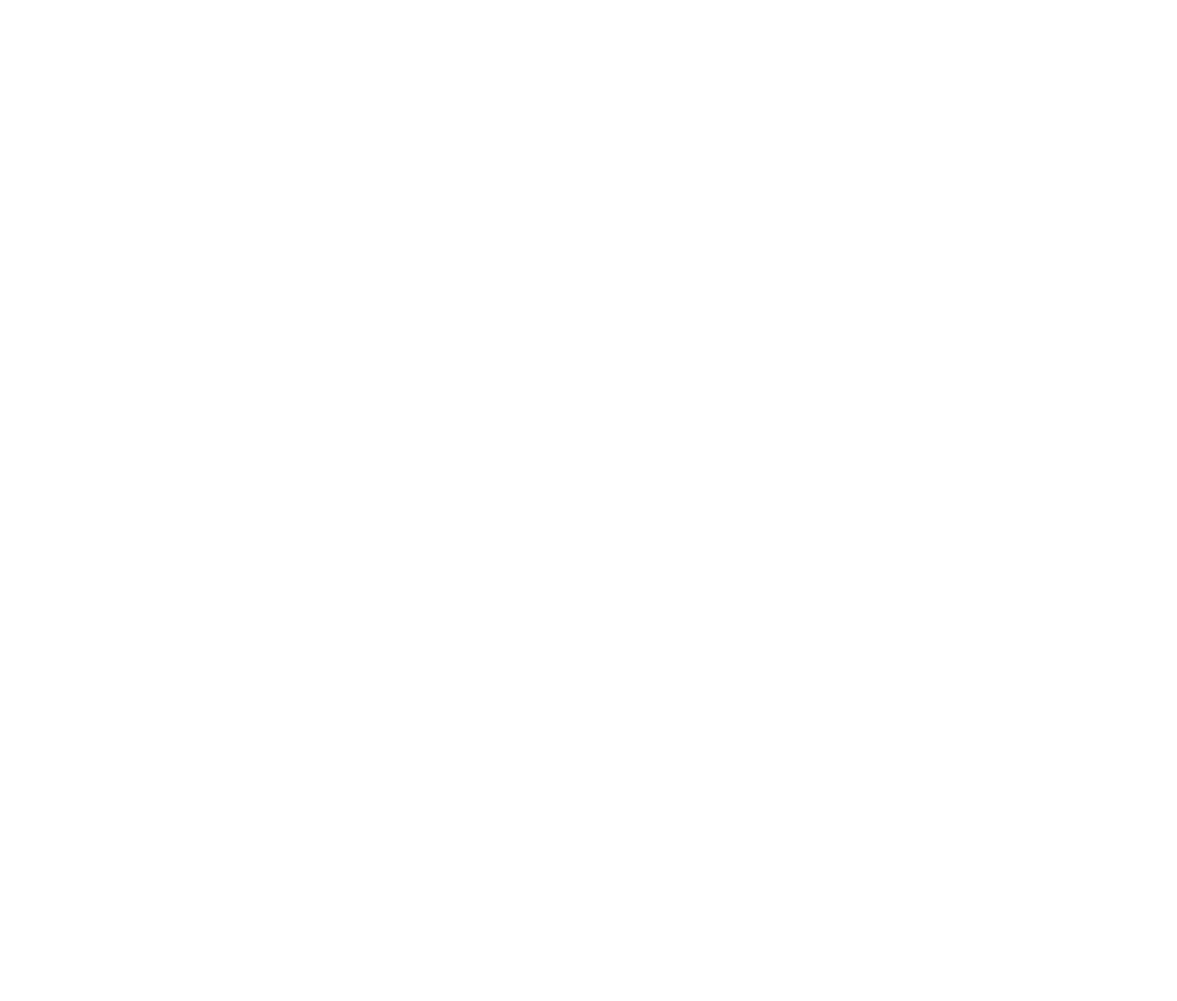
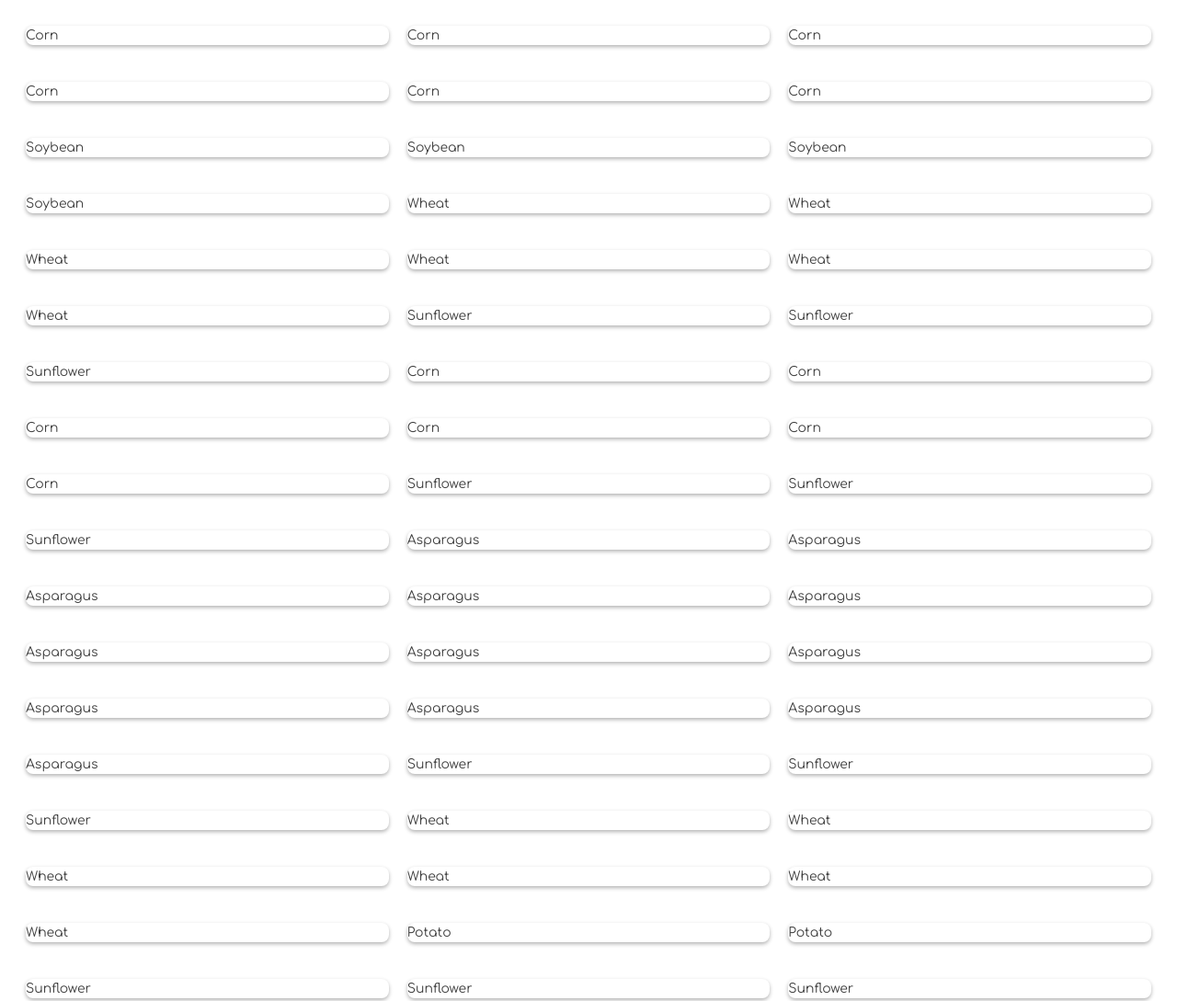
Before and after one commit to NSS-Day-Cohort-71/modern-farm-lazor-sharks, a website with bundled scripts: page src/index.html in a window 1280 px wide. Shown: the top 1089 px of the page at 92% size. Before the commit the page ends 800 px from the top, so only its background shows below. Built offline with nearby package versions, Linux system fonts and the light colour scheme; a web font is replaced by a local one.

Commit message:
updated the index and created a css layout for our produce

```diff
--- a/src/index.html
+++ b/src/index.html
@@ -4,6 +4,7 @@
         <meta charset="utf-8">
         <title>Nashville Software School</title>
         <link rel="stylesheet" href="./styles/main.css">
+        <link rel="stylesheet" href="./styles/layout.css">
     </head>
 
     <body>
--- /dev/null
+++ b/src/scripts/catalog.js
@@ -0,0 +1,22 @@
+
+
+
+export const catalog = (food) => {
+    let foodHTML =""
+    for (const morsel of food) {
+        foodHTML += `
+        <section class="plant">${morsel.type}</section>
+        `;
+        // const cropList = document.getElementById('container');
+        // cropList.innerHTML = foodHTML
+    }
+    return foodHTML
+
+}
+
+// export const renderFoodToDom = (foodHTML) => {
+//     const cropList = document.getElementById('container');
+//     cropList.innerHTML = foodHTML
+// }
+
+// renderFoodToDom(foodHTML)
--- a/src/scripts/harvester.js
+++ b/src/scripts/harvester.js
@@ -26,7 +26,7 @@ export const harvestPlants = (plan) => {
     //     return seeds
 
 
-console.log(seeds)
+
 // array.forEach(element => {
 
 // });
--- a/src/scripts/main.js
+++ b/src/scripts/main.js
@@ -3,6 +3,7 @@ import { createPlan } from './plan.js'
 import { addPlant, usePlants } from './field.js'
 import { plantSeeds, plants } from './tractor.js'
 import { harvestPlants, seeds } from './harvester.js'
+import { catalog } from './catalog.js'
 
 export let yearlyPlan = createPlan()
 
@@ -14,10 +15,16 @@ plants.forEach(plant => addPlant(plant));
 
 // addPlant(plants)
 
-console.log(usePlants())
+
 harvestPlants(usePlants())
 
+// catalog(seeds)
 
+console.log(catalog(seeds))
+
+// const renderFoodToDom = (foodHTML) => {
+        const cropList = document.querySelector('.container');
+        cropList.innerHTML = catalog(seeds)
 // console.log(harvestPlants())
 // build a module for each plant type (corn, soybean, sunflower, asparagus, wheat, potato)
 // each module should have a function that has the following properties: i. type, ii. height, iii. output
--- /dev/null
+++ b/src/styles/layout.css
@@ -0,0 +1,28 @@
+.container {
+    display: flex;
+    flex-wrap: wrap;
+    justify-content: left;
+    gap: 20px;
+    padding: 20px;
+   }
+
+
+
+.plant {
+    flex-basis: 300px;
+    flex-grow: 1;
+    max-width: 400px;
+    margin-bottom: 20px;
+    display: flex;
+    flex-direction: row;
+    background-color: #ffffff;
+    border-radius: 8px;
+    box-shadow: 0 2px 4px rgba(0, 0, 0, 0.3);
+    overflow: hidden;
+    transition: transform 0.3s ease;
+}
+
+.plant:hover {
+    transform: translateY(-5px);
+    box-shadow: 4px 4px 8px rgba(0, 0, 0, 0.6);
+}
```
